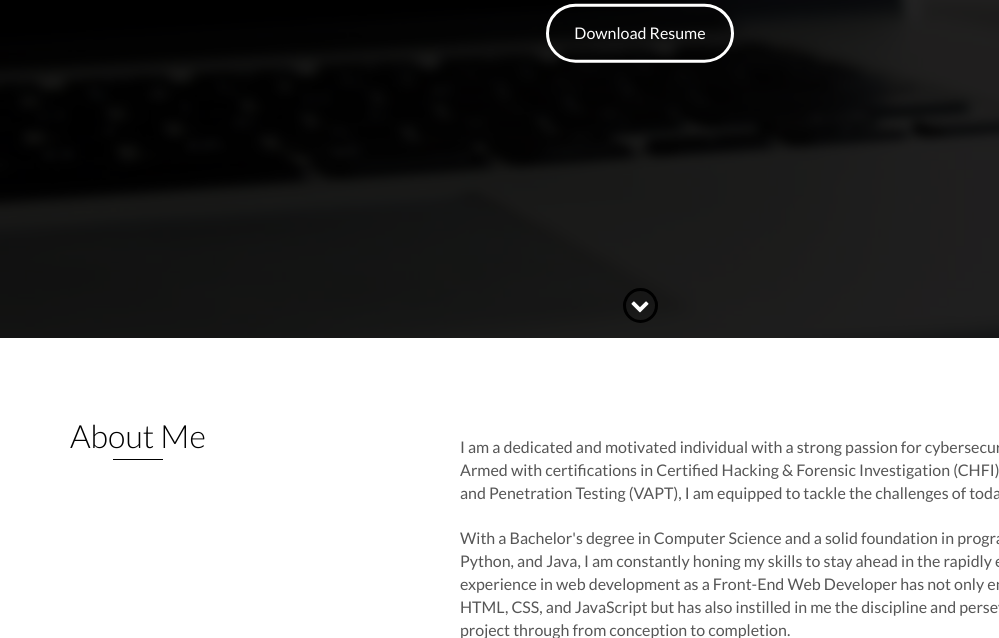
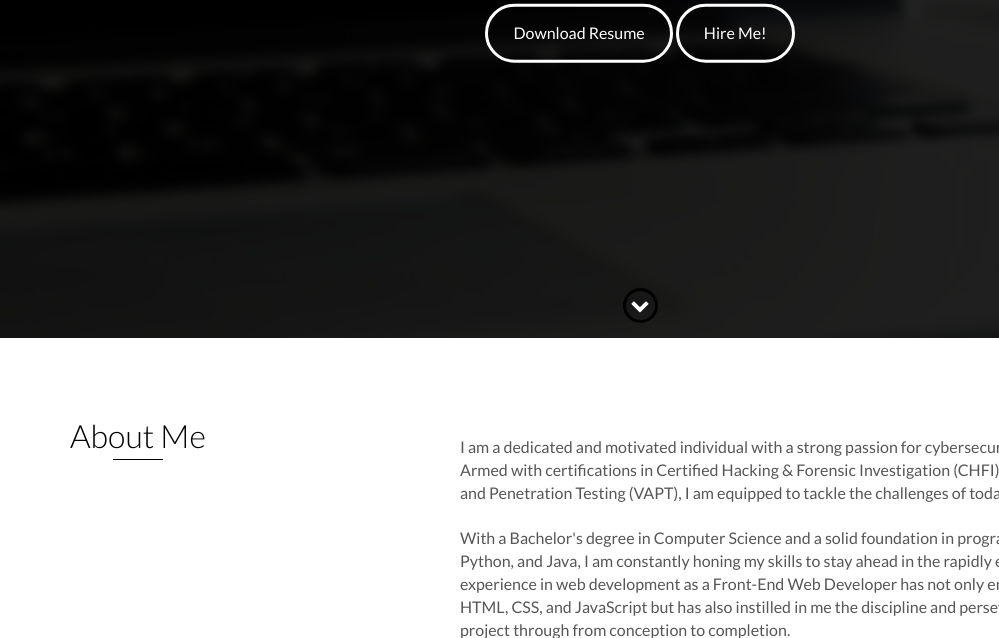
Before and after one commit to kumarchinnu245/Portfolio, a website: page index.html in a window 1280 px wide. Shown: the part 462-1100 px from the top of the page, without its empty margins (0-999 px from the left). Drawn offline with nearby package versions, Linux system fonts and the light colour scheme.

Commit message:
Update index.html

```diff
--- a/index.html
+++ b/index.html
@@ -51,6 +51,7 @@
             <h1>Naga Pavan</h1>
             <h2>Cyber Security Analyst / Trained Penetration Tester</h2>
             <a href="https://shorturl.at/qsP16" class="btn-rounded-white" target="_blank">Download Resume</a>
+		<a href="#contact" class="btn-rounded-white">Hire Me!</a>
         </div>
         <!-- End #lead-content -->
 
```
